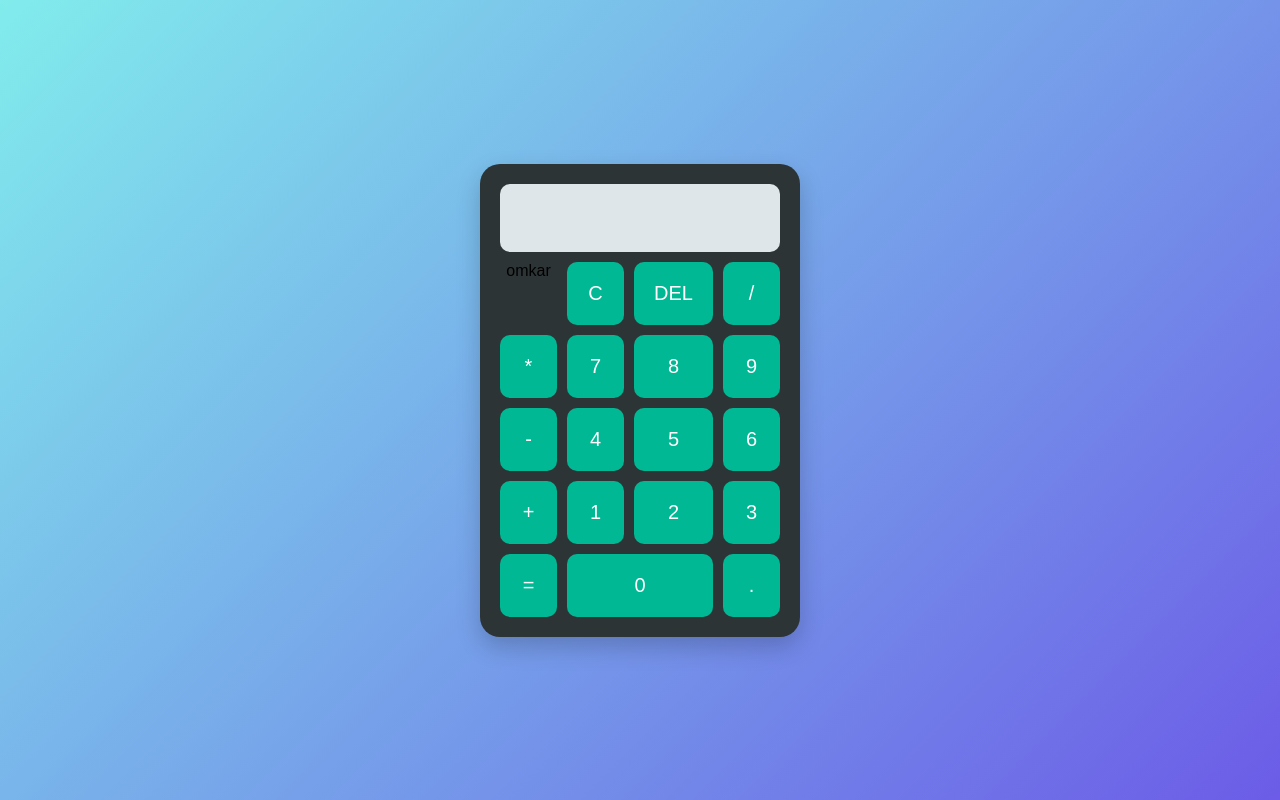
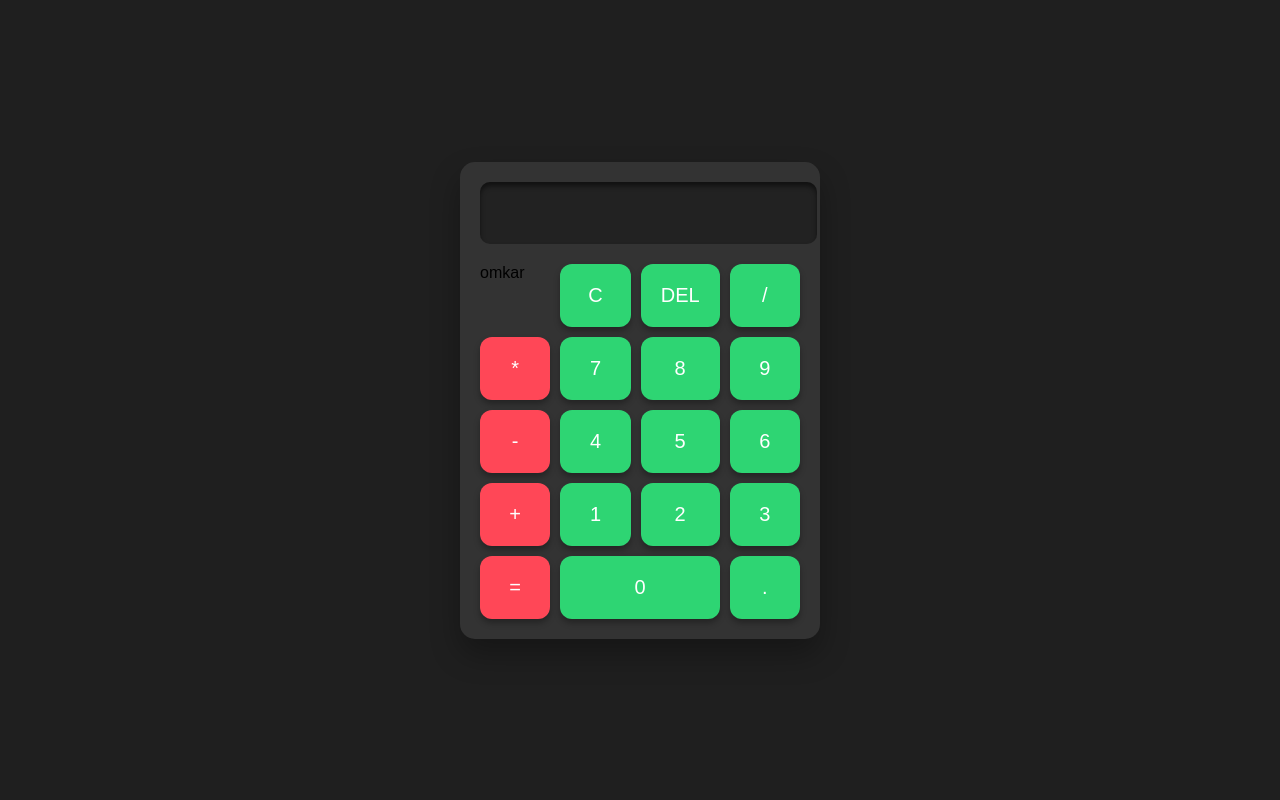
Before and after one commit to Omkar1236-bit/calculator, a plain HTML site: page index.html in a window 1280 px wide. Drawn offline with Linux system fonts and the light colour scheme.

Commit message:
Adding change style to Git Repo

```diff
--- a/style.css
+++ b/style.css
@@ -1,64 +1,100 @@
-* {
+/* General Styling */
+body {
     margin: 0;
     padding: 0;
-    box-sizing: border-box;
-}
-
-body {
+    background-color: #1f1f1f;
     display: flex;
     justify-content: center;
     align-items: center;
     height: 100vh;
-    background: linear-gradient(135deg, #81ecec, #6c5ce7);
     font-family: 'Arial', sans-serif;
 }
 
 .calculator {
-    background-color: #2d3436;
+    background-color: #333;
+    border-radius: 15px;
     padding: 20px;
-    border-radius: 20px;
-    box-shadow: 0 10px 25px rgba(0, 0, 0, 0.2);
+    box-shadow: 0 15px 30px rgba(0, 0, 0, 0.3);
     width: 320px;
-    text-align: center;
 }
 
 #display {
-    background-color: #dfe6e9;
+    width: 100%;
+    height: 60px;
+    background-color: #222;
     border: none;
-    padding: 20px;
+    border-radius: 10px;
+    color: #fff;
     font-size: 24px;
-    border-radius: 10px;
-    width: 100%;
-    margin-bottom: 10px;
     text-align: right;
-    color: #2d3436;
+    padding-right: 15px;
+    margin-bottom: 20px;
+    box-shadow: inset 0px 4px 5px rgba(0, 0, 0, 0.5);
 }
 
 .buttons {
     display: grid;
     grid-template-columns: repeat(4, 1fr);
-    grid-gap: 10px;
+    gap: 10px;
 }
 
 button {
-    background-color: #00b894;
+    background-color: #444;
     border: none;
+    border-radius: 12px;
+    color: white;
+    font-size: 20px;
     padding: 20px;
-    font-size: 20px;
-    border-radius: 10px;
-    color: white;
-    cursor: pointer;
-    transition: background-color 0.3s ease;
+    transition: background-color 0.2s ease, transform 0.2s ease;
+    box-shadow: 0 4px 6px rgba(0, 0, 0, 0.3);
 }
 
 button:hover {
-    background-color: #0984e3;
+    background-color: #555;
+    transform: scale(1.05);
+}
+
+button:active {
+    background-color: #ff7f50;
+    transform: scale(1);
 }
 
 .zero-btn {
     grid-column: span 2;
 }
 
-button:active {
-    transform: scale(0.98);
+button:nth-child(4n) {
+    background-color: #ff4757;
 }
+
+button:nth-child(4n):hover {
+    background-color: #ff6b81;
+}
+
+button:nth-child(4n):active {
+    background-color: #ff6348;
+}
+
+button:nth-child(3n):not(:nth-child(4n)) {
+    background-color: #576574;
+}
+
+button:nth-child(3n):hover:not(:nth-child(4n)) {
+    background-color: #778ca3;
+}
+
+button:nth-child(2n):not(:nth-child(4n)) {
+    background-color: #1e90ff;
+}
+
+button:nth-child(2n):hover:not(:nth-child(4n)) {
+    background-color: #3742fa;
+}
+
+button:nth-child(1n):not(:nth-child(4n)) {
+    background-color: #2ed573;
+}
+
+button:nth-child(1n):hover:not(:nth-child(4n)) {
+    background-color: #7bed9f;
+}
```
